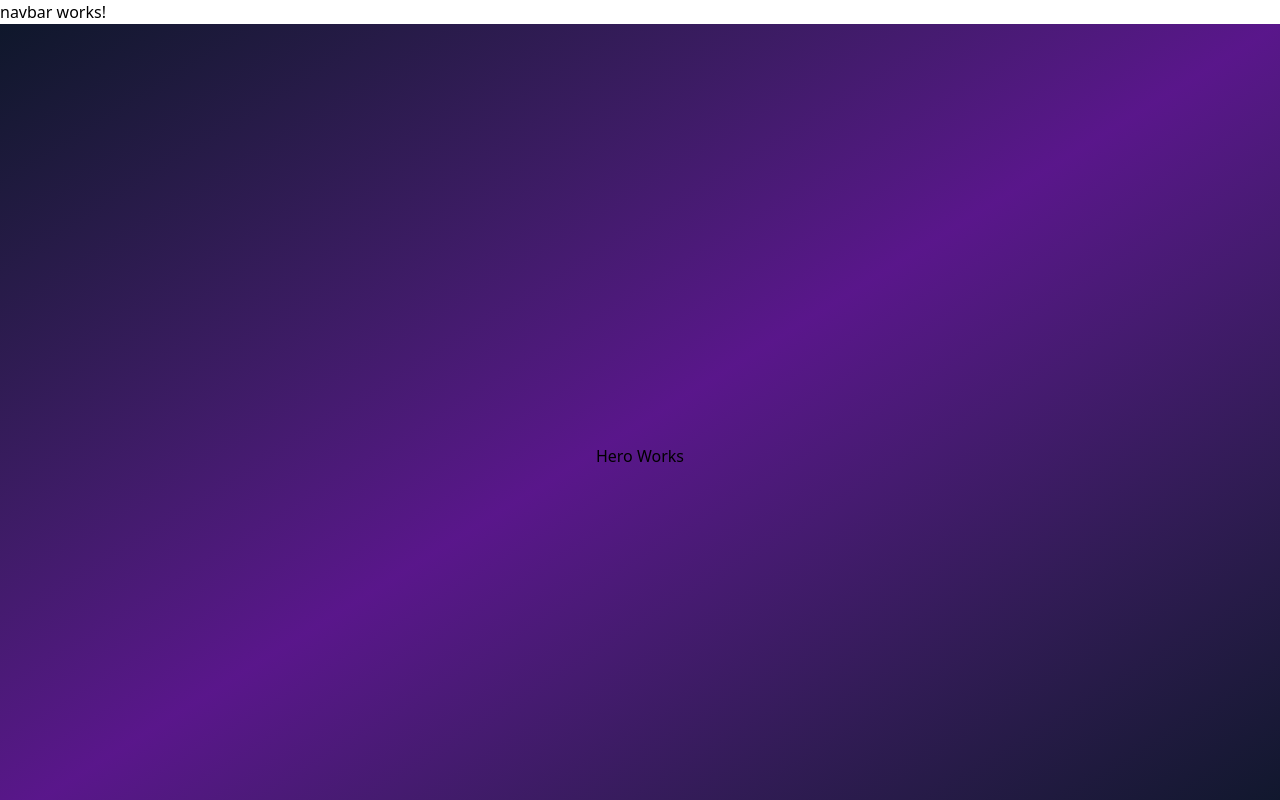
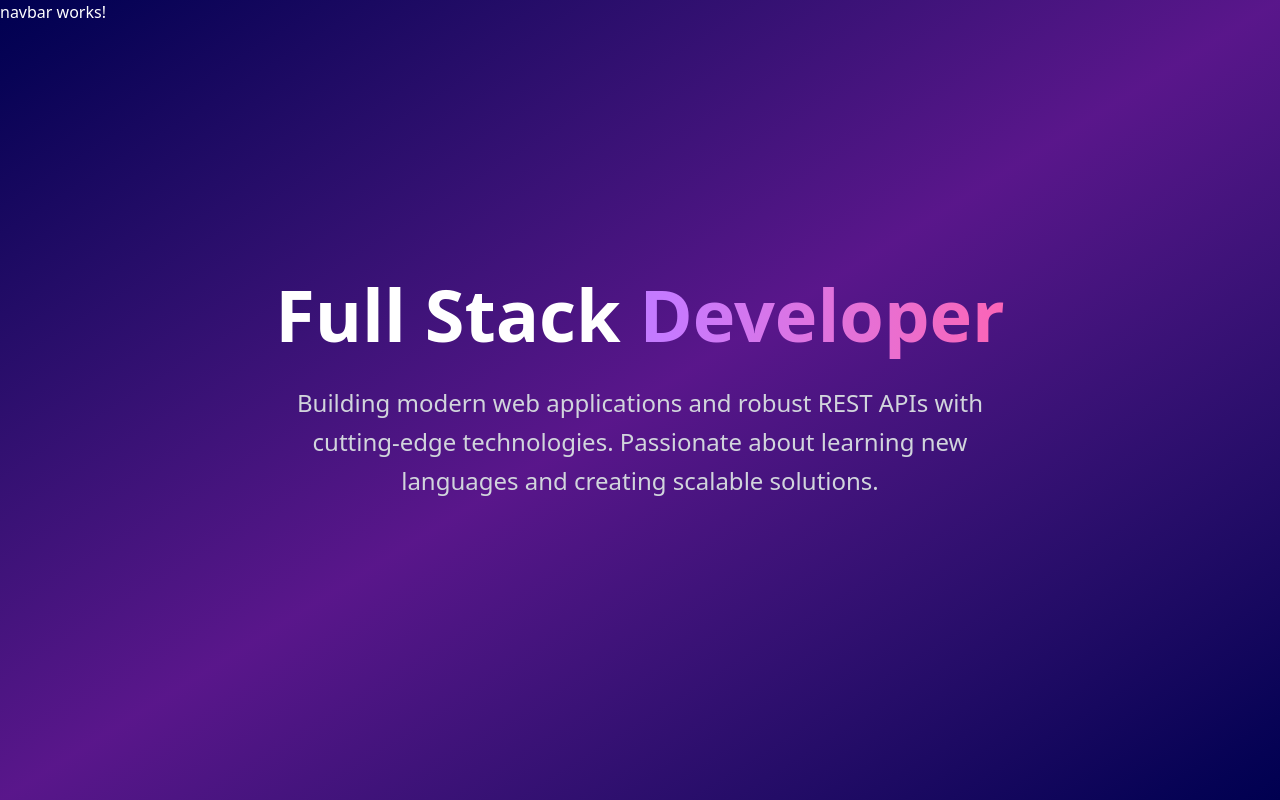
Before and after one commit to aaronsisler/portfolios.aaronsisler, an Angular app: page / in a window 1280 px wide. Shown: the top 800 px of the page. Built offline with nearby package versions, Linux system fonts and the light colour scheme.

Commit message:
Hold this. Need to see how to fix animations

```diff
--- a/package.json
+++ b/package.json
@@ -38,6 +38,7 @@
     "karma-jasmine-html-reporter": "~2.1.0",
     "postcss": "^8.5.6",
     "tailwindcss": "^4.1.10",
+    "tailwindcss-animate": "^1.0.7",
     "typescript": "~5.7.2"
   }
 }
--- a/src/app/app.component.html
+++ b/src/app/app.component.html
@@ -1,5 +1,5 @@
 <app-navbar />
-<main>
+<main class="min-h-screen">
   <app-hero />
 </main>
 <app-footer />
--- a/src/app/footer/footer.component.html
+++ b/src/app/footer/footer.component.html
@@ -1 +1,15 @@
-<p>footer works!</p>
+<footer>
+  <div>Footer Top</div>
+  <br />
+  <br />
+  <br />
+  <br />
+  <br />
+  <br />
+  <br />
+  <br />
+  <br />
+  <br />
+  <br />
+  <div>Footer Bottom</div>
+</footer>
--- a/src/app/hero/hero.component.html
+++ b/src/app/hero/hero.component.html
@@ -1,5 +1,23 @@
 <section
-  class="min-h-screen flex items-center justify-center bg-gradient-to-br from-slate-900 via-purple-900 to-slate-900 pt-16"
+  class="min-h-screen flex items-center justify-center bg-gradient-to-br from-[#000050] via-purple-900 to-[#000050]"
 >
-  Hero Works
+  <div class="container mx-auto px-6 text-center">
+    <div class="animate-fadeIn">
+      <h1 class="text-5xl md:text-7xl font-bold text-white mb-6 leading-tight">
+        Full&nbsp;Stack
+        <span
+          class="bg-gradient-to-r from-purple-400 to-pink-400 bg-clip-text text-transparent"
+        >
+          Developer
+        </span>
+      </h1>
+      <p
+        class="text-xl md:text-2xl text-gray-300 mb-8 max-w-3xl mx-auto leading-relaxed"
+      >
+        Building modern web applications and robust REST APIs with cutting-edge
+        technologies. Passionate about learning new languages and creating
+        scalable solutions.
+      </p>
+    </div>
+  </div>
 </section>
--- a/src/app/navbar/navbar.component.html
+++ b/src/app/navbar/navbar.component.html
@@ -1 +1,10 @@
-<nav>navbar works!</nav>
+<nav
+  class="fixed top-0 left-0 right-0 z-50 transition-all duration-300 text-white"
+  [ngClass]="
+    isScrolled
+      ? 'bg-slate-900/95 backdrop-blur-sm border-b border-slate-800'
+      : 'bg-transparent'
+  "
+>
+  navbar works!
+</nav>
--- a/src/app/navbar/navbar.component.ts
+++ b/src/app/navbar/navbar.component.ts
@@ -1,11 +1,31 @@
-import { Component } from '@angular/core';
+import { CommonModule } from "@angular/common";
+import { Component, OnDestroy, OnInit } from "@angular/core";
 
 @Component({
-  selector: 'app-navbar',
-  imports: [],
-  templateUrl: './navbar.component.html',
-  styleUrl: './navbar.component.css'
+  selector: "app-navbar",
+  imports: [CommonModule],
+  templateUrl: "./navbar.component.html",
+  styleUrl: "./navbar.component.css",
 })
-export class NavbarComponent {
+export class NavbarComponent implements OnInit, OnDestroy {
+  isScrolled: boolean = false;
 
+  private scrollHandler = () => {
+    this.isScrolled = window.scrollY > 50;
+  };
+
+  ngOnInit(): void {
+    window.addEventListener("scroll", this.scrollHandler);
+  }
+
+  ngOnDestroy(): void {
+    window.removeEventListener("scroll", this.scrollHandler);
+  }
+
+  scrollToSection(sectionId: string): void {
+    const element = document.getElementById(sectionId);
+    if (element) {
+      element.scrollIntoView({ behavior: "smooth" });
+    }
+  }
 }
--- a/src/tailwind.config.js
+++ /dev/null
@@ -1,8 +0,0 @@
-/** @type {import('tailwindcss').Config} */
-module.exports = {
-  content: ["./src/**/*.{html,ts}", "./src/*.{html,ts}"],
-  theme: {
-    extend: {},
-  },
-  plugins: [],
-};
--- /dev/null
+++ b/tailwind.config.js
@@ -0,0 +1,17 @@
+/** @type {import('tailwindcss').Config} */
+module.exports = {
+  content: ["./src/**/*.{html,ts}"],
+  theme: {
+    extend: {
+      keyframes: {
+        fadeIn: {
+          "0%": { opacity: "0" },
+          "100%": { opacity: "1" },
+        },
+      },
+      animation: {
+        fadeIn: "fadeIn 1s ease-out forwards",
+      },
+    },
+  },
+};
```
Also changed, not shown: .postcssrc.json, 1 other file (tests, documents, lock files or other folders).
